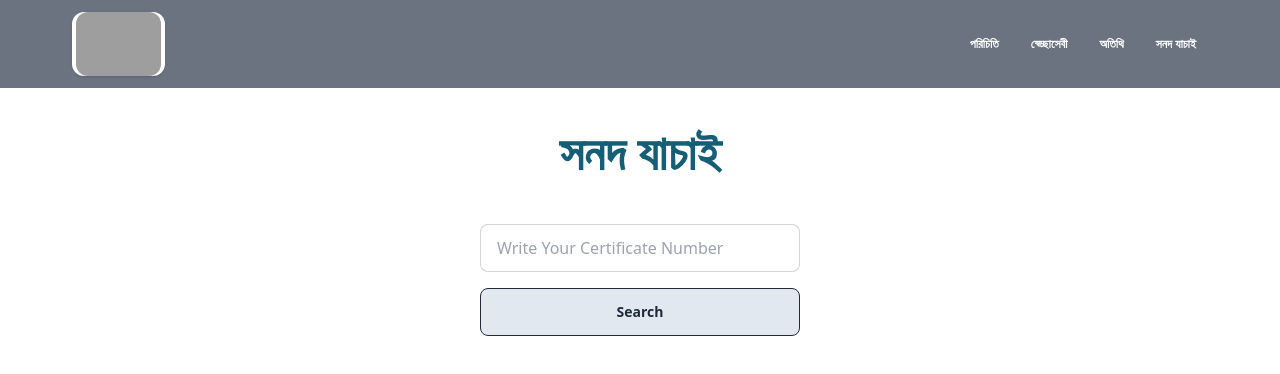
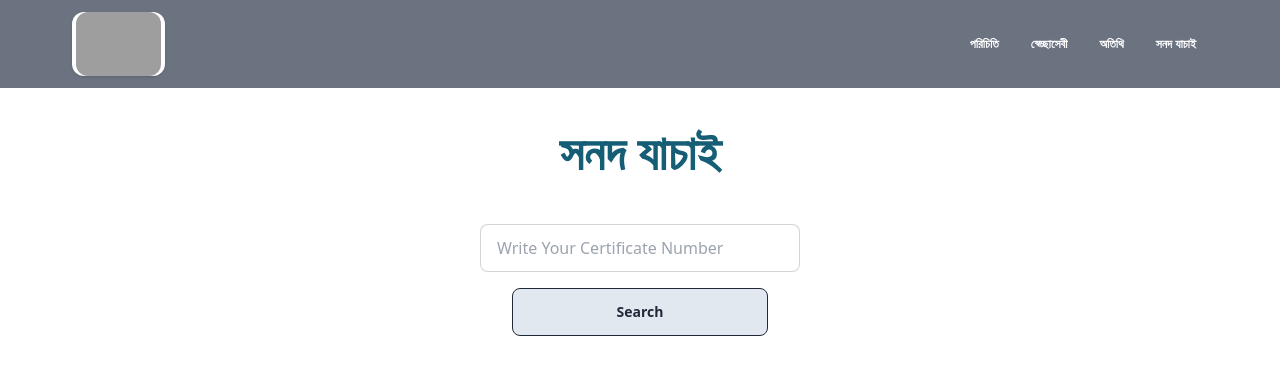
Before and after one commit to ataher-ali/Ulipur_Book_Fair2024, a React (Vite) app: page /certificate in a window 1280 px wide. Shown: the top 374 px of the page. Built offline with nearby package versions, Linux system fonts and the light colour scheme; grey boxes are pictures that could not be loaded.

Commit message:
serch certifi..

```diff
--- a/src/Pages/Certificate/SearchCertificate.jsx
+++ b/src/Pages/Certificate/SearchCertificate.jsx
@@ -29,7 +29,7 @@ const SearchCertificate = () => {
                 />
         </div>
                 <Link to={`/certificate/${inputValue}`}>
-                <button className='btn btn-outline mx-auto block w-1/4 bg-slate-200 m-2' onClick={handleButtonClick}>Search</button>
+                <button className='btn btn-outline mx-auto block w-1/5 bg-slate-200 m-2' onClick={handleButtonClick}>Search</button>
                 </Link>
         </>
 
```
